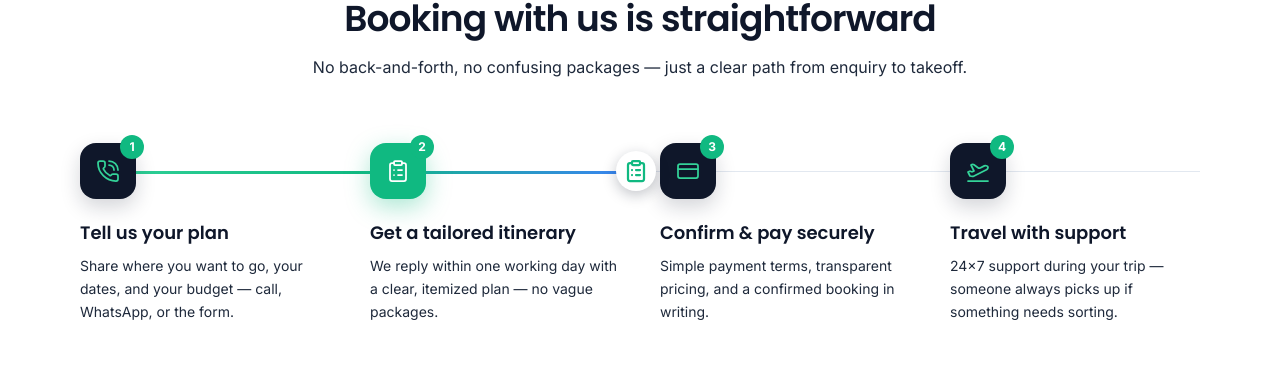
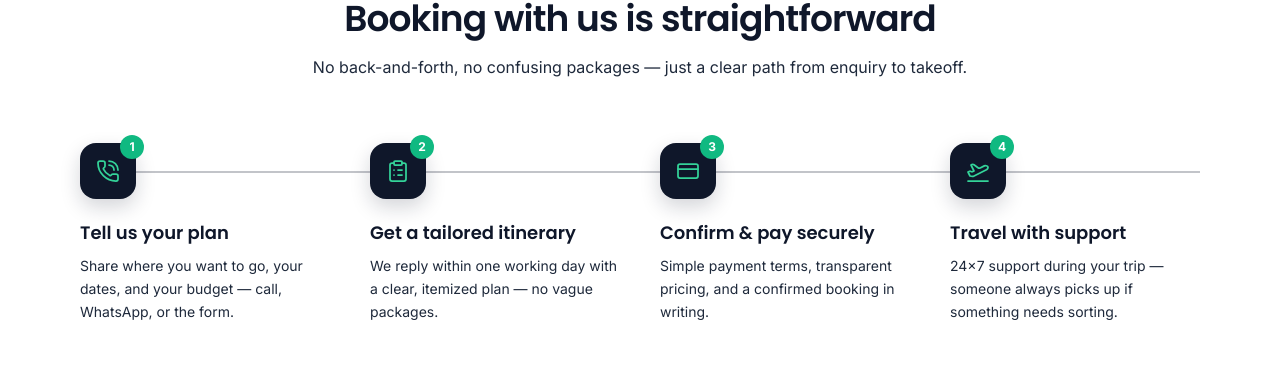
Before and after one commit to hardeep652/ambicatravels, a Next.js app: page / in a window 1280 px wide. Shown: the part 3316-3690 px from the top of the page. Built offline with nearby package versions, Linux system fonts and the light colour scheme.

Commit message:
changed animation in how it works

```diff
--- a/components/sections/HowItWorks.tsx
+++ b/components/sections/HowItWorks.tsx
@@ -1,7 +1,6 @@
 "use client";
 
-import { useRef, useState } from "react";
-import { AnimatePresence, motion, useMotionValueEvent, useScroll, useSpring, useTransform } from "framer-motion";
+import { motion } from "framer-motion";
 import {
   CreditCard,
   PhoneCall,
@@ -10,7 +9,6 @@ import {
   type LucideIcon,
 } from "lucide-react";
 import { HOW_IT_WORKS } from "@/lib/data";
-import { cn } from "@/lib/utils";
 
 const STEP_ICON_MAP: Record<string, LucideIcon> = {
   phone: PhoneCall,
@@ -20,35 +18,6 @@ const STEP_ICON_MAP: Record<string, LucideIcon> = {
 };
 
 export function HowItWorks() {
-  const trackRef = useRef<HTMLDivElement>(null);
-  const [activeIndex, setActiveIndex] = useState(0);
-
-  // Tracks scroll progress specifically across the steps row — starts filling
-  // once the row nears the center of the viewport, finishes as it clears it.
-  const { scrollYProgress } = useScroll({
-    target: trackRef,
-    offset: ["start 0.75", "end 0.4"],
-  });
-
-  const progress = useSpring(scrollYProgress, {
-    stiffness: 120,
-    damping: 24,
-    restDelta: 0.001,
-  });
-
-  const planeLeft = useTransform(progress, [0, 1], ["0%", "100%"]);
-  const planeOpacity = useTransform(progress, [0, 0.02, 0.98, 1], [0, 1, 1, 0]);
-
-  // As the traveler passes each checkpoint's position along the beam, swap
-  // the flying icon to match that checkpoint — snaps to the nearest step.
-  useMotionValueEvent(progress, "change", (value) => {
-    const lastIndex = HOW_IT_WORKS.length - 1;
-    const nextIndex = Math.min(lastIndex, Math.max(0, Math.round(value * lastIndex)));
-    setActiveIndex((current) => (current === nextIndex ? current : nextIndex));
-  });
-
-  const ActiveIcon = STEP_ICON_MAP[HOW_IT_WORKS[activeIndex]?.icon] ?? PhoneCall;
-
   return (
     <section className="bg-white py-20 sm:py-28">
       <div className="container-px mx-auto max-w-7xl">
@@ -64,40 +33,12 @@ export function HowItWorks() {
           </p>
         </div>
 
-        <div ref={trackRef} className="relative mt-16 grid grid-cols-1 gap-10 sm:grid-cols-2 lg:grid-cols-4">
-          {/* base track */}
-          <div className="pointer-events-none absolute left-0 right-0 top-7 hidden h-px bg-navy-100 lg:block" />
-
-          {/* animated beam that fills in as you scroll */}
-          <motion.div
-            className="pointer-events-none absolute left-0 right-0 top-7 hidden h-[3px] origin-left rounded-full bg-gradient-to-r from-emerald-400 via-emerald-500 to-sky-500 lg:block"
-            style={{ scaleX: progress }}
-          />
-
-          {/* traveling badge — its icon morphs to match whichever checkpoint it's passing */}
-          <motion.div
-            className="pointer-events-none absolute top-7 z-20 hidden -translate-x-1/2 -translate-y-1/2 lg:block"
-            style={{ left: planeLeft, opacity: planeOpacity }}
-          >
-            <span className="relative flex h-10 w-10 items-center justify-center overflow-hidden rounded-full bg-white shadow-[0_4px_14px_rgba(15,23,42,0.25)]">
-              <AnimatePresence mode="wait" initial={false}>
-                <motion.span
-                  key={activeIndex}
-                  initial={{ opacity: 0, scale: 0.5, rotate: -90 }}
-                  animate={{ opacity: 1, scale: 1, rotate: 0 }}
-                  exit={{ opacity: 0, scale: 0.5, rotate: 90 }}
-                  transition={{ duration: 0.3, ease: [0.22, 1, 0.36, 1] }}
-                  className="flex items-center justify-center"
-                >
-                  <ActiveIcon className="h-4.5 w-4.5 text-emerald-500" strokeWidth={2.25} />
-                </motion.span>
-              </AnimatePresence>
-            </span>
-          </motion.div>
+        <div className="relative mt-16 grid grid-cols-1 gap-10 sm:grid-cols-2 lg:grid-cols-4">
+          {/* static connecting line, purely decorative */}
+          <div className="pointer-events-none absolute left-0 right-0 top-7 hidden h-[2px] bg-navy-900/25 lg:block" />
 
           {HOW_IT_WORKS.map((step, i) => {
             const Icon = STEP_ICON_MAP[step.icon] ?? PhoneCall;
-            const isActive = i === activeIndex;
             return (
               <motion.div
                 key={step.id}
@@ -105,24 +46,16 @@ export function HowItWorks() {
                 whileInView={{ opacity: 1, y: 0 }}
                 viewport={{ once: true, margin: "-60px" }}
                 transition={{ duration: 0.5, delay: i * 0.1, ease: [0.22, 1, 0.36, 1] }}
-                className="relative z-10 flex flex-col items-start"
+                className="group relative z-10 flex flex-col items-start"
               >
                 <div
-                  className={cn(
-                    "relative z-10 flex h-14 w-14 items-center justify-center rounded-2xl transition-colors duration-300",
-                    isActive ? "bg-emerald-500" : "bg-navy-900"
-                  )}
-                  style={{
-                    boxShadow: isActive
-                      ? "0 8px 24px rgba(16,185,129,0.35)"
-                      : "0 8px 20px rgba(15,23,42,0.18)",
-                  }}
+                  className="relative z-10 flex h-14 w-14 items-center justify-center rounded-2xl bg-navy-900 shadow-[0_8px_20px_rgba(15,23,42,0.18)] transition-all duration-300 ease-out group-hover:-translate-y-1 group-hover:scale-105 group-hover:bg-emerald-500 group-hover:shadow-[0_12px_28px_rgba(16,185,129,0.35)]"
                 >
                   <Icon
-                    className={cn("h-6 w-6 transition-colors duration-300", isActive ? "text-white" : "text-emerald-400")}
+                    className="h-6 w-6 text-emerald-400 transition-colors duration-300 group-hover:text-white"
                     strokeWidth={1.75}
                   />
-                  <span className="absolute -right-2 -top-2 flex h-6 w-6 items-center justify-center rounded-full bg-emerald-500 text-xs font-bold text-white">
+                  <span className="absolute -right-2 -top-2 flex h-6 w-6 items-center justify-center rounded-full bg-emerald-500 text-xs font-bold text-white transition-transform duration-300 group-hover:scale-110">
                     {i + 1}
                   </span>
                 </div>
```
